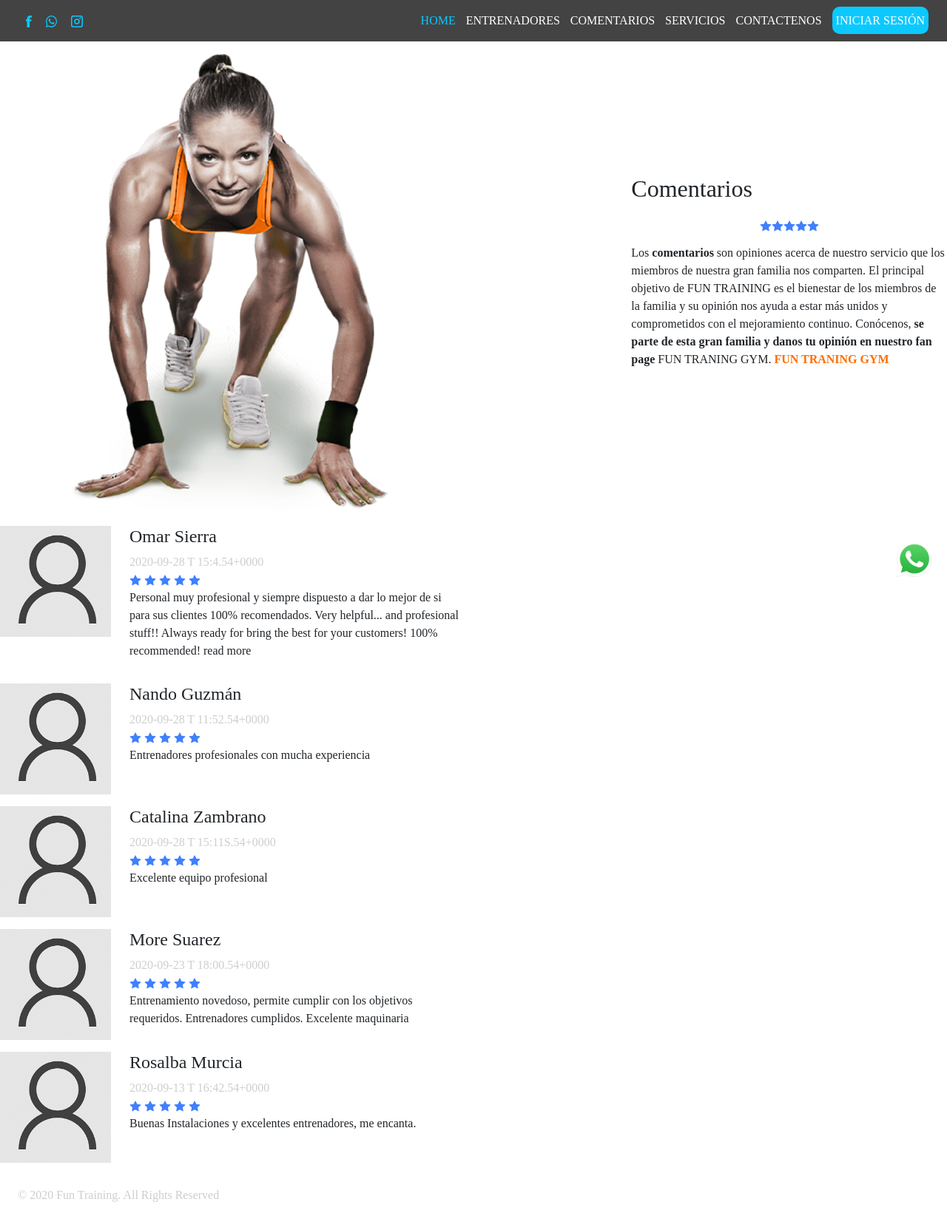
After one commit to Enieto94/funtraining-page, a PHP site: page /comentarios/ in a window 1280 px wide. The commit adds this page. Shown: the whole page at 74% size. Run offline with PHP 8.4, Linux system fonts and the light colour scheme; some web fonts are replaced.

Commit message:
internal sections   added

```diff
--- /dev/null
+++ b/comentarios/index.php
@@ -0,0 +1,215 @@
+<!DOCTYPE html>
+
+<html lang="es">
+
+<head>
+
+	<meta charset="UTF-8">
+
+	<meta name="viewport" content="width=device-width, initial-scale=1.0">
+
+	<title>Comentarios - Funtraining</title>
+
+	<?php include_once $_SERVER["DOCUMENT_ROOT"] . '/src/commons/common-styles-caller.php';?>
+
+	<link rel="stylesheet" href="/src/css/comentarios-style.min.css">
+
+</head>
+
+<body>
+
+	<div class="container-fluid">
+		<?php include_once $_SERVER["DOCUMENT_ROOT"] . '/src/commons/header.php' ;?>
+
+        <main class="row">
+            <div class="col-12">
+                <section class="row align-items-center">
+                    <div class="col-md-8">
+                        <div class="row">
+                            <img src="/src/img/f1.png" alt="" style="max-height: 80vh;">
+                        </div>
+                    </div>
+                    <div class="col-md-4">
+                        <div class="row">
+                            <h2>Comentarios</h2>
+                        </div>
+                        <div class="row justify-content-center my-3">
+
+                            <svg xmlns="http://www.w3.org/2000/svg" version="1.1" width="16" height="16" viewBox="0 0 1792 1792"><path d="M1728 647q0 22-26 48l-363 354 86 500q1 7 1 20 0 21-10.5 35.5t-30.5 14.5q-19 0-40-12l-449-236-449 236q-22 12-40 12-21 0-31.5-14.5t-10.5-35.5q0-6 2-20l86-500-364-354q-25-27-25-48 0-37 56-46l502-73 225-455q19-41 49-41t49 41l225 455 502 73q56 9 56 46z" fill="#4080ff"></path></svg>
+                            <svg xmlns="http://www.w3.org/2000/svg" version="1.1" width="16" height="16" viewBox="0 0 1792 1792"><path d="M1728 647q0 22-26 48l-363 354 86 500q1 7 1 20 0 21-10.5 35.5t-30.5 14.5q-19 0-40-12l-449-236-449 236q-22 12-40 12-21 0-31.5-14.5t-10.5-35.5q0-6 2-20l86-500-364-354q-25-27-25-48 0-37 56-46l502-73 225-455q19-41 49-41t49 41l225 455 502 73q56 9 56 46z" fill="#4080ff"></path></svg>
+                            <svg xmlns="http://www.w3.org/2000/svg" version="1.1" width="16" height="16" viewBox="0 0 1792 1792"><path d="M1728 647q0 22-26 48l-363 354 86 500q1 7 1 20 0 21-10.5 35.5t-30.5 14.5q-19 0-40-12l-449-236-449 236q-22 12-40 12-21 0-31.5-14.5t-10.5-35.5q0-6 2-20l86-500-364-354q-25-27-25-48 0-37 56-46l502-73 225-455q19-41 49-41t49 41l225 455 502 73q56 9 56 46z" fill="#4080ff"></path></svg>
+                            <svg xmlns="http://www.w3.org/2000/svg" version="1.1" width="16" height="16" viewBox="0 0 1792 1792"><path d="M1728 647q0 22-26 48l-363 354 86 500q1 7 1 20 0 21-10.5 35.5t-30.5 14.5q-19 0-40-12l-449-236-449 236q-22 12-40 12-21 0-31.5-14.5t-10.5-35.5q0-6 2-20l86-500-364-354q-25-27-25-48 0-37 56-46l502-73 225-455q19-41 49-41t49 41l225 455 502 73q56 9 56 46z" fill="#4080ff"></path></svg>
+                            <svg xmlns="http://www.w3.org/2000/svg" version="1.1" width="16" height="16" viewBox="0 0 1792 1792"><path d="M1728 647q0 22-26 48l-363 354 86 500q1 7 1 20 0 21-10.5 35.5t-30.5 14.5q-19 0-40-12l-449-236-449 236q-22 12-40 12-21 0-31.5-14.5t-10.5-35.5q0-6 2-20l86-500-364-354q-25-27-25-48 0-37 56-46l502-73 225-455q19-41 49-41t49 41l225 455 502 73q56 9 56 46z" fill="#4080ff"></path></svg>
+                        </div>
+                        <div class="row">
+                            <p>
+
+
+                                Los <strong>comentarios</strong> son opiniones acerca de nuestro servicio que los miembros de nuestra gran familia nos comparten. El principal objetivo de FUN TRAINING es el bienestar de los miembros de la familia y su opinión nos ayuda a estar más unidos y comprometidos con el mejoramiento continuo. Conócenos, <strong>se parte de esta gran familia y danos tu opinión en nuestro fan page</strong> FUN TRANING GYM. <strong class="naranja">FUN TRANING GYM</strong>
+
+                            </p>
+                        </div>
+
+                    </div>
+
+                </section>
+
+                <section class="row">
+                    <div class="col-md-6">
+                        <div class="row comment-item my-3">
+                            <div class="col-md-3">
+                                <div class="row">
+                                    <img src="/src/img/comentarios/user.webp" alt="" class="user-img">
+                                </div>
+                            </div>
+                            <div class="col-md-9">
+                                <div class="row">
+                                    <div class="col-12">
+
+                                        <h4 class="title">
+                                            Omar Sierra
+                                        </h4>
+                                        <span class="gris">2020-09-28 T 15:4.54+0000</span> <br>
+                                        <div class="stars-container">
+                                            <svg xmlns="http://www.w3.org/2000/svg" version="1.1" width="16" height="16" viewBox="0 0 1792 1792"><path d="M1728 647q0 22-26 48l-363 354 86 500q1 7 1 20 0 21-10.5 35.5t-30.5 14.5q-19 0-40-12l-449-236-449 236q-22 12-40 12-21 0-31.5-14.5t-10.5-35.5q0-6 2-20l86-500-364-354q-25-27-25-48 0-37 56-46l502-73 225-455q19-41 49-41t49 41l225 455 502 73q56 9 56 46z" fill="#4080ff"></path></svg>
+                                            <svg xmlns="http://www.w3.org/2000/svg" version="1.1" width="16" height="16" viewBox="0 0 1792 1792"><path d="M1728 647q0 22-26 48l-363 354 86 500q1 7 1 20 0 21-10.5 35.5t-30.5 14.5q-19 0-40-12l-449-236-449 236q-22 12-40 12-21 0-31.5-14.5t-10.5-35.5q0-6 2-20l86-500-364-354q-25-27-25-48 0-37 56-46l502-73 225-455q19-41 49-41t49 41l225 455 502 73q56 9 56 46z" fill="#4080ff"></path></svg>
+                                            <svg xmlns="http://www.w3.org/2000/svg" version="1.1" width="16" height="16" viewBox="0 0 1792 1792"><path d="M1728 647q0 22-26 48l-363 354 86 500q1 7 1 20 0 21-10.5 35.5t-30.5 14.5q-19 0-40-12l-449-236-449 236q-22 12-40 12-21 0-31.5-14.5t-10.5-35.5q0-6 2-20l86-500-364-354q-25-27-25-48 0-37 56-46l502-73 225-455q19-41 49-41t49 41l225 455 502 73q56 9 56 46z" fill="#4080ff"></path></svg>
+                                            <svg xmlns="http://www.w3.org/2000/svg" version="1.1" width="16" height="16" viewBox="0 0 1792 1792"><path d="M1728 647q0 22-26 48l-363 354 86 500q1 7 1 20 0 21-10.5 35.5t-30.5 14.5q-19 0-40-12l-449-236-449 236q-22 12-40 12-21 0-31.5-14.5t-10.5-35.5q0-6 2-20l86-500-364-354q-25-27-25-48 0-37 56-46l502-73 225-455q19-41 49-41t49 41l225 455 502 73q56 9 56 46z" fill="#4080ff"></path></svg>
+                                            <svg xmlns="http://www.w3.org/2000/svg" version="1.1" width="16" height="16" viewBox="0 0 1792 1792"><path d="M1728 647q0 22-26 48l-363 354 86 500q1 7 1 20 0 21-10.5 35.5t-30.5 14.5q-19 0-40-12l-449-236-449 236q-22 12-40 12-21 0-31.5-14.5t-10.5-35.5q0-6 2-20l86-500-364-354q-25-27-25-48 0-37 56-46l502-73 225-455q19-41 49-41t49 41l225 455 502 73q56 9 56 46z" fill="#4080ff"></path></svg>
+                                        </div>
+                                        <p class="comment">
+                                            Personal muy profesional y siempre dispuesto a dar lo mejor de si para sus clientes 100% recomendados. Very helpful... and profesional stuff!! Always ready for bring the best for your customers! 100% recommended! read more
+                                        </p>
+                                    </div>
+                                </div>
+                            </div>
+                        </div>
+
+                        <div class="row comment-item my-3">
+                            <div class="col-md-3">
+                                <div class="row">
+                                    <img src="/src/img/comentarios/user.webp" alt="" class="user-img">
+                                </div>
+                            </div>
+                            <div class="col-md-9">
+                                <div class="row">
+                                    <div class="col-12">
+
+                                        <h4 class="title">
+                                            Nando Guzmán
+                                        </h4>
+                                        <span class="gris">2020-09-28 T 11:52.54+0000</span> <br>
+                                        <div class="stars-container">
+                                            <svg xmlns="http://www.w3.org/2000/svg" version="1.1" width="16" height="16" viewBox="0 0 1792 1792"><path d="M1728 647q0 22-26 48l-363 354 86 500q1 7 1 20 0 21-10.5 35.5t-30.5 14.5q-19 0-40-12l-449-236-449 236q-22 12-40 12-21 0-31.5-14.5t-10.5-35.5q0-6 2-20l86-500-364-354q-25-27-25-48 0-37 56-46l502-73 225-455q19-41 49-41t49 41l225 455 502 73q56 9 56 46z" fill="#4080ff"></path></svg>
+                                            <svg xmlns="http://www.w3.org/2000/svg" version="1.1" width="16" height="16" viewBox="0 0 1792 1792"><path d="M1728 647q0 22-26 48l-363 354 86 500q1 7 1 20 0 21-10.5 35.5t-30.5 14.5q-19 0-40-12l-449-236-449 236q-22 12-40 12-21 0-31.5-14.5t-10.5-35.5q0-6 2-20l86-500-364-354q-25-27-25-48 0-37 56-46l502-73 225-455q19-41 49-41t49 41l225 455 502 73q56 9 56 46z" fill="#4080ff"></path></svg>
+                                            <svg xmlns="http://www.w3.org/2000/svg" version="1.1" width="16" height="16" viewBox="0 0 1792 1792"><path d="M1728 647q0 22-26 48l-363 354 86 500q1 7 1 20 0 21-10.5 35.5t-30.5 14.5q-19 0-40-12l-449-236-449 236q-22 12-40 12-21 0-31.5-14.5t-10.5-35.5q0-6 2-20l86-500-364-354q-25-27-25-48 0-37 56-46l502-73 225-455q19-41 49-41t49 41l225 455 502 73q56 9 56 46z" fill="#4080ff"></path></svg>
+                                            <svg xmlns="http://www.w3.org/2000/svg" version="1.1" width="16" height="16" viewBox="0 0 1792 1792"><path d="M1728 647q0 22-26 48l-363 354 86 500q1 7 1 20 0 21-10.5 35.5t-30.5 14.5q-19 0-40-12l-449-236-449 236q-22 12-40 12-21 0-31.5-14.5t-10.5-35.5q0-6 2-20l86-500-364-354q-25-27-25-48 0-37 56-46l502-73 225-455q19-41 49-41t49 41l225 455 502 73q56 9 56 46z" fill="#4080ff"></path></svg>
+                                            <svg xmlns="http://www.w3.org/2000/svg" version="1.1" width="16" height="16" viewBox="0 0 1792 1792"><path d="M1728 647q0 22-26 48l-363 354 86 500q1 7 1 20 0 21-10.5 35.5t-30.5 14.5q-19 0-40-12l-449-236-449 236q-22 12-40 12-21 0-31.5-14.5t-10.5-35.5q0-6 2-20l86-500-364-354q-25-27-25-48 0-37 56-46l502-73 225-455q19-41 49-41t49 41l225 455 502 73q56 9 56 46z" fill="#4080ff"></path></svg>
+                                        </div>
+                                        <p class="comment">
+                                            Entrenadores profesionales con mucha experiencia
+                                        </p>
+                                    </div>
+                                </div>
+                            </div>
+                        </div>
+
+                        <div class="row comment-item my-3">
+                            <div class="col-md-3">
+                                <div class="row">
+                                    <img src="/src/img/comentarios/user.webp" alt="" class="user-img">
+                                </div>
+                            </div>
+                            <div class="col-md-9">
+                                <div class="row">
+                                    <div class="col-12">
+
+                                        <h4 class="title">
+                                            Catalina Zambrano
+                                        </h4>
+                                        <span class="gris">2020-09-28 T 15:11S.54+0000</span> <br>
+                                        <div class="stars-container">
+                                            <svg xmlns="http://www.w3.org/2000/svg" version="1.1" width="16" height="16" viewBox="0 0 1792 1792"><path d="M1728 647q0 22-26 48l-363 354 86 500q1 7 1 20 0 21-10.5 35.5t-30.5 14.5q-19 0-40-12l-449-236-449 236q-22 12-40 12-21 0-31.5-14.5t-10.5-35.5q0-6 2-20l86-500-364-354q-25-27-25-48 0-37 56-46l502-73 225-455q19-41 49-41t49 41l225 455 502 73q56 9 56 46z" fill="#4080ff"></path></svg>
+                                            <svg xmlns="http://www.w3.org/2000/svg" version="1.1" width="16" height="16" viewBox="0 0 1792 1792"><path d="M1728 647q0 22-26 48l-363 354 86 500q1 7 1 20 0 21-10.5 35.5t-30.5 14.5q-19 0-40-12l-449-236-449 236q-22 12-40 12-21 0-31.5-14.5t-10.5-35.5q0-6 2-20l86-500-364-354q-25-27-25-48 0-37 56-46l502-73 225-455q19-41 49-41t49 41l225 455 502 73q56 9 56 46z" fill="#4080ff"></path></svg>
+                                            <svg xmlns="http://www.w3.org/2000/svg" version="1.1" width="16" height="16" viewBox="0 0 1792 1792"><path d="M1728 647q0 22-26 48l-363 354 86 500q1 7 1 20 0 21-10.5 35.5t-30.5 14.5q-19 0-40-12l-449-236-449 236q-22 12-40 12-21 0-31.5-14.5t-10.5-35.5q0-6 2-20l86-500-364-354q-25-27-25-48 0-37 56-46l502-73 225-455q19-41 49-41t49 41l225 455 502 73q56 9 56 46z" fill="#4080ff"></path></svg>
+                                            <svg xmlns="http://www.w3.org/2000/svg" version="1.1" width="16" height="16" viewBox="0 0 1792 1792"><path d="M1728 647q0 22-26 48l-363 354 86 500q1 7 1 20 0 21-10.5 35.5t-30.5 14.5q-19 0-40-12l-449-236-449 236q-22 12-40 12-21 0-31.5-14.5t-10.5-35.5q0-6 2-20l86-500-364-354q-25-27-25-48 0-37 56-46l502-73 225-455q19-41 49-41t49 41l225 455 502 73q56 9 56 46z" fill="#4080ff"></path></svg>
+                                            <svg xmlns="http://www.w3.org/2000/svg" version="1.1" width="16" height="16" viewBox="0 0 1792 1792"><path d="M1728 647q0 22-26 48l-363 354 86 500q1 7 1 20 0 21-10.5 35.5t-30.5 14.5q-19 0-40-12l-449-236-449 236q-22 12-40 12-21 0-31.5-14.5t-10.5-35.5q0-6 2-20l86-500-364-354q-25-27-25-48 0-37 56-46l502-73 225-455q19-41 49-41t49 41l225 455 502 73q56 9 56 46z" fill="#4080ff"></path></svg>
+                                        </div>
+                                        <p class="comment">
+                                            Excelente equipo profesional
+                                        </p>
+                                    </div>
+                                </div>
+                            </div>
+                        </div>
+
+                        <div class="row comment-item my-3">
+                            <div class="col-md-3">
+                                <div class="row">
+                                    <img src="/src/img/comentarios/user.webp" alt="" class="user-img">
+                                </div>
+                            </div>
+                            <div class="col-md-9">
+                                <div class="row">
+                                    <div class="col-12">
+
+                                        <h4 class="title">
+                                            More Suarez
+                                        </h4>
+                                        <span class="gris">2020-09-23 T 18:00.54+0000</span> <br>
+                                        <div class="stars-container">
+                                            <svg xmlns="http://www.w3.org/2000/svg" version="1.1" width="16" height="16" viewBox="0 0 1792 1792"><path d="M1728 647q0 22-26 48l-363 354 86 500q1 7 1 20 0 21-10.5 35.5t-30.5 14.5q-19 0-40-12l-449-236-449 236q-22 12-40 12-21 0-31.5-14.5t-10.5-35.5q0-6 2-20l86-500-364-354q-25-27-25-48 0-37 56-46l502-73 225-455q19-41 49-41t49 41l225 455 502 73q56 9 56 46z" fill="#4080ff"></path></svg>
+                                            <svg xmlns="http://www.w3.org/2000/svg" version="1.1" width="16" height="16" viewBox="0 0 1792 1792"><path d="M1728 647q0 22-26 48l-363 354 86 500q1 7 1 20 0 21-10.5 35.5t-30.5 14.5q-19 0-40-12l-449-236-449 236q-22 12-40 12-21 0-31.5-14.5t-10.5-35.5q0-6 2-20l86-500-364-354q-25-27-25-48 0-37 56-46l502-73 225-455q19-41 49-41t49 41l225 455 502 73q56 9 56 46z" fill="#4080ff"></path></svg>
+                                            <svg xmlns="http://www.w3.org/2000/svg" version="1.1" width="16" height="16" viewBox="0 0 1792 1792"><path d="M1728 647q0 22-26 48l-363 354 86 500q1 7 1 20 0 21-10.5 35.5t-30.5 14.5q-19 0-40-12l-449-236-449 236q-22 12-40 12-21 0-31.5-14.5t-10.5-35.5q0-6 2-20l86-500-364-354q-25-27-25-48 0-37 56-46l502-73 225-455q19-41 49-41t49 41l225 455 502 73q56 9 56 46z" fill="#4080ff"></path></svg>
+                                            <svg xmlns="http://www.w3.org/2000/svg" version="1.1" width="16" height="16" viewBox="0 0 1792 1792"><path d="M1728 647q0 22-26 48l-363 354 86 500q1 7 1 20 0 21-10.5 35.5t-30.5 14.5q-19 0-40-12l-449-236-449 236q-22 12-40 12-21 0-31.5-14.5t-10.5-35.5q0-6 2-20l86-500-364-354q-25-27-25-48 0-37 56-46l502-73 225-455q19-41 49-41t49 41l225 455 502 73q56 9 56 46z" fill="#4080ff"></path></svg>
+                                            <svg xmlns="http://www.w3.org/2000/svg" version="1.1" width="16" height="16" viewBox="0 0 1792 1792"><path d="M1728 647q0 22-26 48l-363 354 86 500q1 7 1 20 0 21-10.5 35.5t-30.5 14.5q-19 0-40-12l-449-236-449 236q-22 12-40 12-21 0-31.5-14.5t-10.5-35.5q0-6 2-20l86-500-364-354q-25-27-25-48 0-37 56-46l502-73 225-455q19-41 49-41t49 41l225 455 502 73q56 9 56 46z" fill="#4080ff"></path></svg>
+                                        </div>
+                                        <p class="comment">
+                                            Entrenamiento novedoso, permite cumplir con los objetivos requeridos. Entrenadores cumplidos. Excelente maquinaria
+                                        </p>
+                                    </div>
+                                </div>
+                            </div>
+                        </div>
+
+                        <div class="row comment-item my-3">
+                            <div class="col-md-3">
+                                <div class="row">
+                                    <img src="/src/img/comentarios/user.webp" alt="" class="user-img">
+                                </div>
+                            </div>
+                            <div class="col-md-9">
+                                <div class="row">
+                                    <div class="col-12">
+
+                                        <h4 class="title">
+                                            Rosalba Murcia
+                                        </h4>
+                                        <span class="gris">2020-09-13 T 16:42.54+0000</span> <br>
+                                        <div class="stars-container">
+                                            <svg xmlns="http://www.w3.org/2000/svg" version="1.1" width="16" height="16" viewBox="0 0 1792 1792"><path d="M1728 647q0 22-26 48l-363 354 86 500q1 7 1 20 0 21-10.5 35.5t-30.5 14.5q-19 0-40-12l-449-236-449 236q-22 12-40 12-21 0-31.5-14.5t-10.5-35.5q0-6 2-20l86-500-364-354q-25-27-25-48 0-37 56-46l502-73 225-455q19-41 49-41t49 41l225 455 502 73q56 9 56 46z" fill="#4080ff"></path></svg>
+                                            <svg xmlns="http://www.w3.org/2000/svg" version="1.1" width="16" height="16" viewBox="0 0 1792 1792"><path d="M1728 647q0 22-26 48l-363 354 86 500q1 7 1 20 0 21-10.5 35.5t-30.5 14.5q-19 0-40-12l-449-236-449 236q-22 12-40 12-21 0-31.5-14.5t-10.5-35.5q0-6 2-20l86-500-364-354q-25-27-25-48 0-37 56-46l502-73 225-455q19-41 49-41t49 41l225 455 502 73q56 9 56 46z" fill="#4080ff"></path></svg>
+                                            <svg xmlns="http://www.w3.org/2000/svg" version="1.1" width="16" height="16" viewBox="0 0 1792 1792"><path d="M1728 647q0 22-26 48l-363 354 86 500q1 7 1 20 0 21-10.5 35.5t-30.5 14.5q-19 0-40-12l-449-236-449 236q-22 12-40 12-21 0-31.5-14.5t-10.5-35.5q0-6 2-20l86-500-364-354q-25-27-25-48 0-37 56-46l502-73 225-455q19-41 49-41t49 41l225 455 502 73q56 9 56 46z" fill="#4080ff"></path></svg>
+                                            <svg xmlns="http://www.w3.org/2000/svg" version="1.1" width="16" height="16" viewBox="0 0 1792 1792"><path d="M1728 647q0 22-26 48l-363 354 86 500q1 7 1 20 0 21-10.5 35.5t-30.5 14.5q-19 0-40-12l-449-236-449 236q-22 12-40 12-21 0-31.5-14.5t-10.5-35.5q0-6 2-20l86-500-364-354q-25-27-25-48 0-37 56-46l502-73 225-455q19-41 49-41t49 41l225 455 502 73q56 9 56 46z" fill="#4080ff"></path></svg>
+                                            <svg xmlns="http://www.w3.org/2000/svg" version="1.1" width="16" height="16" viewBox="0 0 1792 1792"><path d="M1728 647q0 22-26 48l-363 354 86 500q1 7 1 20 0 21-10.5 35.5t-30.5 14.5q-19 0-40-12l-449-236-449 236q-22 12-40 12-21 0-31.5-14.5t-10.5-35.5q0-6 2-20l86-500-364-354q-25-27-25-48 0-37 56-46l502-73 225-455q19-41 49-41t49 41l225 455 502 73q56 9 56 46z" fill="#4080ff"></path></svg>
+                                        </div>
+                                        <p class="comment">
+                                            Buenas Instalaciones y excelentes entrenadores, me encanta.
+                                        </p>
+                                    </div>
+                                </div>
+                            </div>
+                        </div>
+                    </div>
+                </section>
+            </div>
+        </main>
+
+		<?php include_once $_SERVER["DOCUMENT_ROOT"] . '/src/commons/footer.php' ;?>
+	</div>
+
+	<?php include_once $_SERVER["DOCUMENT_ROOT"] . '/src/commons/common-scripts-caller.php';?>
+
+</body>
+
+</html>
--- a/src/commons/header.php
+++ b/src/commons/header.php
@@ -44,25 +44,25 @@
 
 		<li>
 
-			<a href="/" class="item-menu">ENTRENADORES</a>
+			<a href="/entrenadores/" class="item-menu">ENTRENADORES</a>
 
 		</li>
 
 		<li>
 
-			<a href="/" class="item-menu">COMENTARIOS</a>
+			<a href="/comentarios/" class="item-menu">COMENTARIOS</a>
 
 		</li>
 
 		<li>
 
-			<a href="/" class="item-menu">SERVICIOS</a>
+			<a href="/servicios/" class="item-menu">SERVICIOS</a>
 
 		</li>
 
 		<li>
 
-			<a href="/" class="item-menu">CONTACTENOS</a>
+			<a href="/contactenos/" class="item-menu">CONTACTENOS</a>
 
 		</li>
 
--- /dev/null
+++ b/src/css/comentarios-style.min.css
@@ -0,0 +1,7 @@
+main.row{
+    margin-top: 55px;
+}
+.user-img{
+    width: 150px;
+    height: 150px;
+}
--- a/src/css/general-style.css
+++ b/src/css/general-style.css
@@ -216,6 +216,10 @@ ul {
     fill: #fff;
 
 }
+
+#form-container{
+    background: #f3f3f3;
+}
 @media screen and (min-width: 768px) {
     #burger-menu{
         display: none;
@@ -229,6 +233,7 @@ ul {
         width: 100vw;
         height: unset;
         left: 0;
+        top: 0;
     }
 
     #menu {
```
Also changed, not shown: contactenos/index.php (added, +59 -0 lines), entrenadores/index.php (added, +95 -0 lines), servicios/index.php (added, +31 -0 lines), src/css/contacetnos-style.min.css (added, +7 -0 lines), src/css/entrenadores-style.min.css (added, +40 -0 lines), src/img/comentarios/user.webp (added), src/img/entrenadores/Camilo-cardenas.png (added), src/img/entrenadores/Diana-Nieto.png (added), src/img/entrenadores/Helman-Alfonzo-Rodriguez.png (added), src/img/entrenadores/John-Fredy-Gonzalez-Bonilla.png (added).
